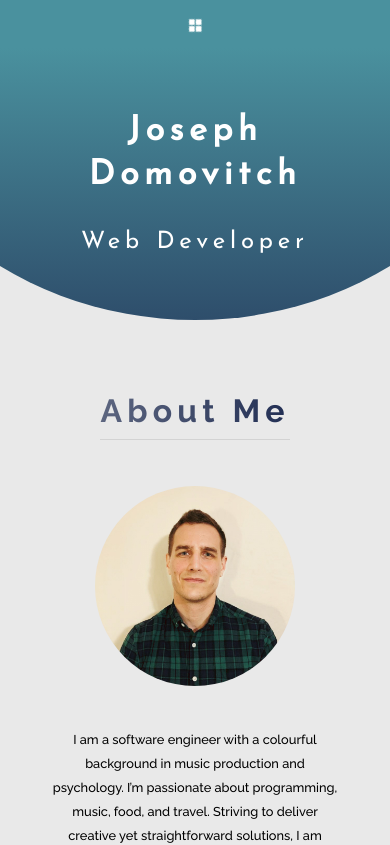
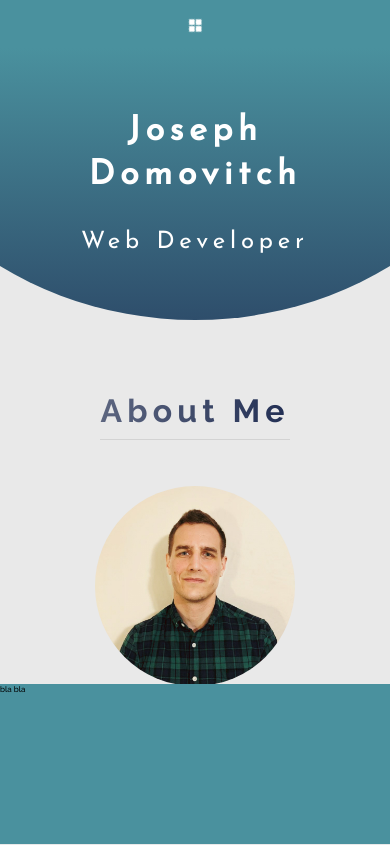
Before and after one commit to jdomo/jd-portfolio, a React (Create React App) app: page / in a window 390 px wide. Shown: the top 845 px of the page. Built offline with nearby package versions, Linux system fonts and the light colour scheme; some icons are missing.

Commit message:
skills responsiveness

```diff
--- a/src/App.js
+++ b/src/App.js
@@ -1,4 +1,4 @@
-import React from 'react';
+import React, {Fragment} from 'react';
 import './App.scss';
 import Navbar from './components/Navbar';
 import Header from './components/Header';
@@ -9,12 +9,14 @@ import Footer from './components/Footer';
 
 function App() {
   return (
-    <div>
-      <Navbar/>
-      <Header/>
-      <About/>
-      <Skills/>
-      <Projects/>
+    <div id="master-container">
+      <div id="content-wrap">
+        <Navbar/>
+        <Header/>
+        <About/>
+        <Skills/>
+        <Projects/>
+      </div>
       <Footer/>
     </div>
   );
--- a/src/css/style.css
+++ b/src/css/style.css
@@ -17,6 +17,10 @@ html {
   padding: 0;
   box-sizing: border-box; }
 
+html,
+body {
+  height: 100%; }
+
 html {
   font-size: 62.5%; }
   @media only screen and (max-width: 640px) {
@@ -30,7 +34,8 @@ html {
 
 body {
   box-sizing: border-box;
-  background-color: #e9e9e9; }
+  background-color: #e9e9e9;
+  margin-bottom: 20rem; }
 
 body {
   font-family: 'Raleway', sans-serif; }
@@ -164,7 +169,12 @@ header {
 
 .footer {
   height: 20rem;
-  background: #4a919e; }
+  background: #4a919e;
+  position: absolute;
+  left: 0;
+  bottom: 0;
+  right: 0;
+  width: 100%; }
 
 .row {
   max-width: 114rem;
@@ -396,7 +406,7 @@ header {
     margin-top: 3rem;
     flex-grow: 0;
     flex-shrink: 0;
-    width: 50%; }
+    width: 65%; }
   .section-skills__icon-container {
     flex-basis: 8rem;
     text-align: center; }
--- a/src/sass/abstracts/_variables.scss
+++ b/src/sass/abstracts/_variables.scss
@@ -32,6 +32,7 @@ $default-box-shadow: 0 1.5rem 4rem rgba($color-black, .15);
 
 //MISC
 $navbar-height: 6rem;
+$footer-height: 20rem;
 $skew-amount: 8deg;
 
 //RESPONSIVE BREAKPOINTS
--- a/src/sass/base/_base.scss
+++ b/src/sass/base/_base.scss
@@ -5,6 +5,11 @@
   margin: 0;
   padding: 0;
   box-sizing: border-box;
+}
+
+html,
+body {
+  height: 100%;
 }
 
 //Default font-size of 10px (10px/16px)
@@ -26,4 +31,5 @@ html {
 body {
   box-sizing: border-box;
   background-color: $color-grey-light;
+  margin-bottom: $footer-height;
 }
--- a/src/sass/layout/_footer.scss
+++ b/src/sass/layout/_footer.scss
@@ -1,4 +1,9 @@
 .footer {
-  height: 20rem;
+  height: $footer-height;
   background: $color-blue-light;
+  position: absolute;
+  left: 0;
+  bottom: 0;
+  right: 0;
+  width: 100%;
 }
```
Also changed, not shown: src/sass/pages/_home.scss (+15 -1 lines).
